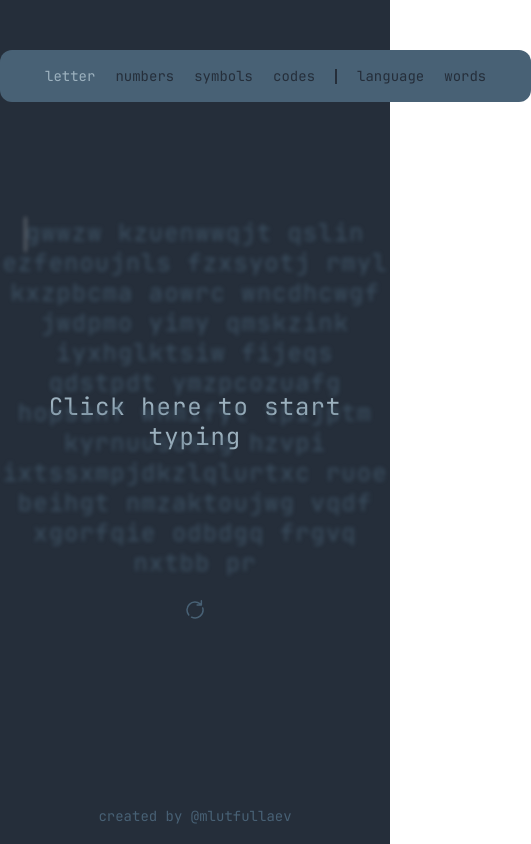
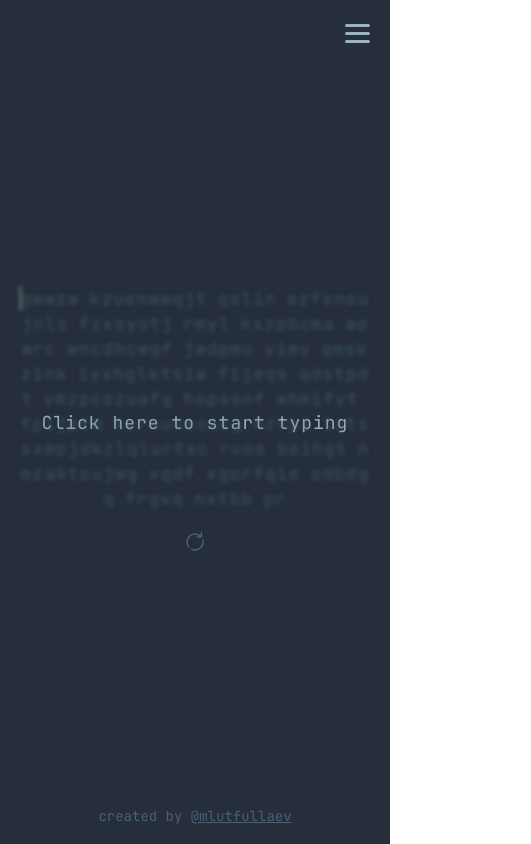
Before and after one commit to mlutfullaev/tipyy, a React (Vite) app: page / in a window 390 px wide. Shown: the whole page, 531 px wide, since content can reach past the window. Built offline with nearby package versions, Linux system fonts and the light colour scheme.

Commit message:
fix: bugs & redesign

```diff
--- a/src/App.jsx
+++ b/src/App.jsx
@@ -7,7 +7,7 @@ const App = () => {
     <div className='app'>
       <Header />
       <Text />
-      <p className="author">created by @mlutfullaev</p>
+      <p className="author">created by <a style={{ color: 'inherit'}} href="https://t.me/mlutfullaev">@mlutfullaev</a></p>
     </div>
   )
 }
--- a/src/components/Header/Header.jsx
+++ b/src/components/Header/Header.jsx
@@ -1,19 +1,25 @@
 import cls from './Header.module.scss'
 import { useDispatch, useSelector } from 'react-redux'
-import { useEffect } from 'react'
+import { useEffect, useState } from 'react'
 import { changeLanguage, changeSettings, changeWords } from '@/store.js'
 import BaseSelect from '@/components/BaseSelect/BaseSelect.jsx'
 
 const Header = () => {
   const {settings, language, words} = useSelector(state => state.slice)
+  const [burgerActive, setBurgerActive] = useState(false)
   const dispatch = useDispatch()
 
   useEffect(() => {
   }, [])
 
   return (
-    <header className={cls.header}>
-      {Object.keys(settings).map(setting => {
+    <header className={`${cls.header} ${burgerActive ? cls.headerActive : ''}`}>
+      <button onClick={() => setBurgerActive(burger => !burger)} className={`${cls.burger} ${burgerActive ? cls.burgerActive : ''}`}>
+        <span></span>
+      </button>
+      <nav className={cls.nav}>
+        {
+          Object.keys(settings).map(setting => {
             if (typeof settings[setting] === 'boolean') return (
               <button
                 key={setting}
@@ -44,6 +50,7 @@ const Header = () => {
           data={words}
           change={(option) => dispatch(changeWords(option))}
         />
+      </nav>
     </header>
   )
 }
--- a/src/components/Header/Header.module.scss
+++ b/src/components/Header/Header.module.scss
@@ -8,11 +8,31 @@
   background-color: var(--col-middle);
   padding: 18px 45px;
   border-radius: 12px;
-  display: flex;
-  justify-content: center;
-  align-items: center;
-  gap: 20px;
 
+  @media (max-width: 768px) {
+    padding: 20px;
+    margin: 0 0 0 auto;
+    left: auto;
+    right: 60px;
+    top: -100%;
+    transition: .3s;
+  }
+  &.headerActive {
+    @media (max-width: 768px) {
+      top: 20px;
+    }
+  }
+  .nav {
+    display: flex;
+    justify-content: center;
+    align-items: center;
+    gap: 20px;
+
+    @media (max-width: 768px) {
+      flex-direction: column;
+      gap: 10px;
+    }
+  }
   .button {
     transition: .2s;
     font-size: 14px;
@@ -25,10 +45,85 @@
   .active {
     color: var(--col-light)
   }
-
   .line {
     width: 2px;
     height: 15px;
     background-color: var(--col-dark);
+
+    @media (max-width: 768px) {
+      width: 15px;
+      height: 2px;
+    }
   }
 }
+
+.burger {
+  cursor: pointer;
+  padding: 12px 0;
+  position: fixed;
+  top: 20px;
+  right: 20px;
+  z-index: 4;
+  transition: .3s;
+
+  span {
+    position: relative;
+    display: block;
+    width: 25px;
+    height: 3px;
+    background: var(--col-light);
+    transition: all .2s ease-in-out;
+    border-radius: 4px;
+
+    &:before, &:after {
+      position: absolute;
+      background: var(--col-light);
+      content: '';
+      left: 0;
+      width: 25px;
+      height: 3px;
+      border-radius: 4px;
+      transition: all .2s ease-in-out;
+    }
+    &:before {
+      top: -8px;
+    }
+    &:after {
+      top: 8px;
+    }
+  }
+  &.burgerActive {
+    span {
+      background: transparent;
+
+      &:before {
+        transform: rotate(45deg) translate(5px, 6px);
+      }
+
+      &:after {
+        transform: rotate(-45deg) translate(5px, -6px);
+      }
+    }
+  }
+
+  @media (min-width: 768px) {
+    display: none;
+  }
+}
+.menu {
+  right: -100%;
+  position: fixed;
+  height: 100vh;
+  width: 100%;
+  background: #f1f1f1;
+  z-index: 3;
+  transition: .2s;
+  display: flex;
+  flex-direction: column;
+  justify-content: center;
+  align-items: center;
+
+  &.active {
+    right: 0;
+  }
+}
--- a/src/components/Text/Text.jsx
+++ b/src/components/Text/Text.jsx
@@ -25,14 +25,14 @@ function Text()  {
     setText(createText(slice))
     setWrited('')
     setStart(false)
-    let hasSettings = true
+    let hasSettingsLocal = false
     Object.keys(slice.settings).forEach(key => {
-      if (hasSettings) return
+      if (hasSettingsLocal) return
       const setting = slice.settings[key]
-      hasSettings = typeof setting === 'boolean' ? setting : setting.selected
+      hasSettingsLocal = typeof setting === 'boolean' ? setting : setting.selected
     })
-    if (!hasSettings) {
-      setHasSettings(false)
+    if (hasSettingsLocal !== hasSettings) {
+      setHasSettings(hasSettingsLocal)
     }
   }, [slice.settings, slice.language, slice.words])
 
@@ -115,7 +115,7 @@ function Text()  {
                   className={elClass(t, i)}
                   key={i + t}
                 >
-              {t}
+              {t === ' ' ? writed[i] || ' ' : t}
             </span>
               ))
             }
--- a/src/components/Text/Text.module.scss
+++ b/src/components/Text/Text.module.scss
@@ -1,5 +1,6 @@
 .text {
   width: 100%;
+  margin: 0 20px;
   max-width: 1400px;
   font-size: 24px;
   text-align: center;
@@ -7,6 +8,12 @@
   line-height: 30px;
   position: relative;
   opacity: 1;
+
+  @media (max-width: 768px) {
+    font-size: 18px;
+    line-height: 25px;
+    letter-spacing: 1px;
+  }
 }
 .notFocused {
   position: absolute;
@@ -29,6 +36,7 @@
   }
 }
 .input {
+  width: 0;
   position: absolute;
   opacity: 0;
   padding: 0;
@@ -42,6 +50,16 @@
   user-select: none;
   color: var(--col-middle);
 
+  span {
+    display: inline-block;
+    min-width: 15px;
+    min-height: 23px;
+
+    @media (max-width: 768px) {
+      min-height: 16px;
+      min-width: 10px;
+    }
+  }
   .active {
     position: relative;
 
@@ -57,6 +75,10 @@
       transition: .2s;
       animation: after3s .4s;
       animation-fill-mode: forwards;
+
+      @media (max-width: 768px) {
+        height: 25px;
+      }
     }
   }
   .writed {
```
Lines whose indentation alone changed are shown as unchanged.
